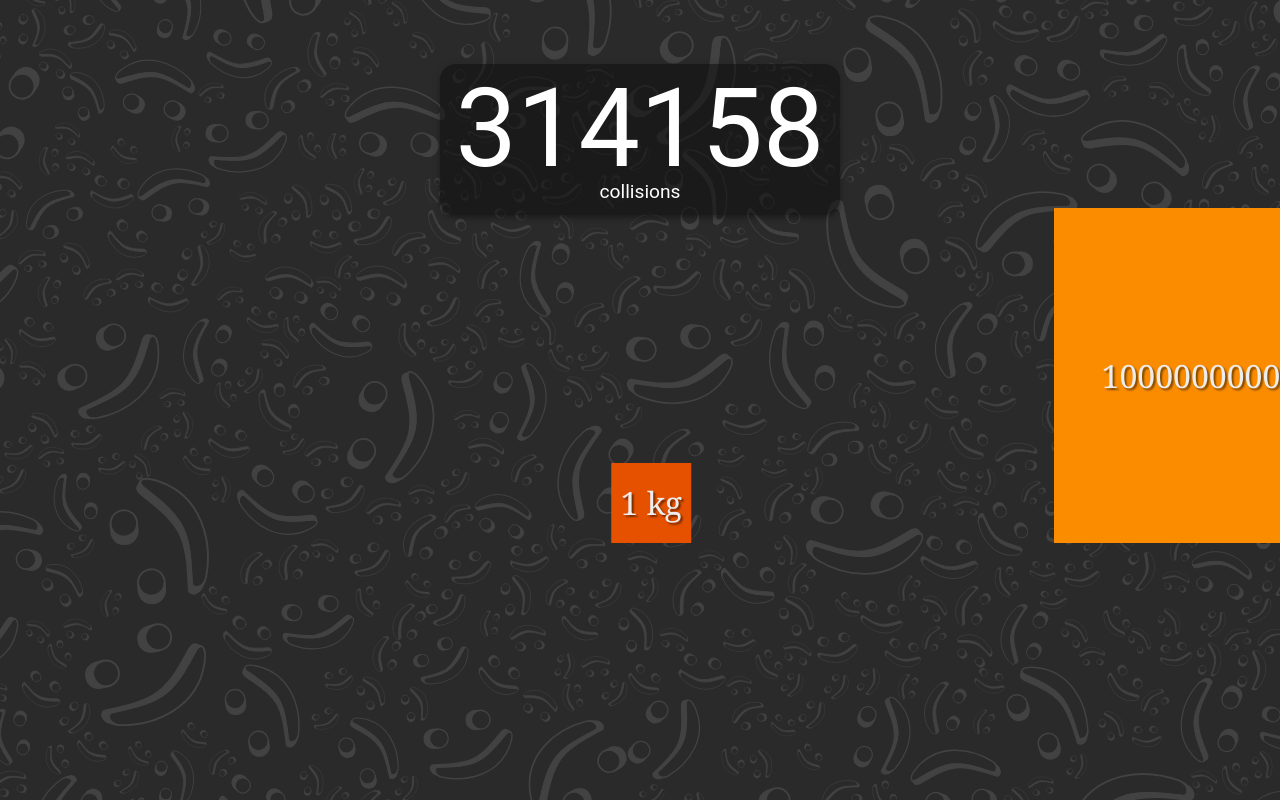
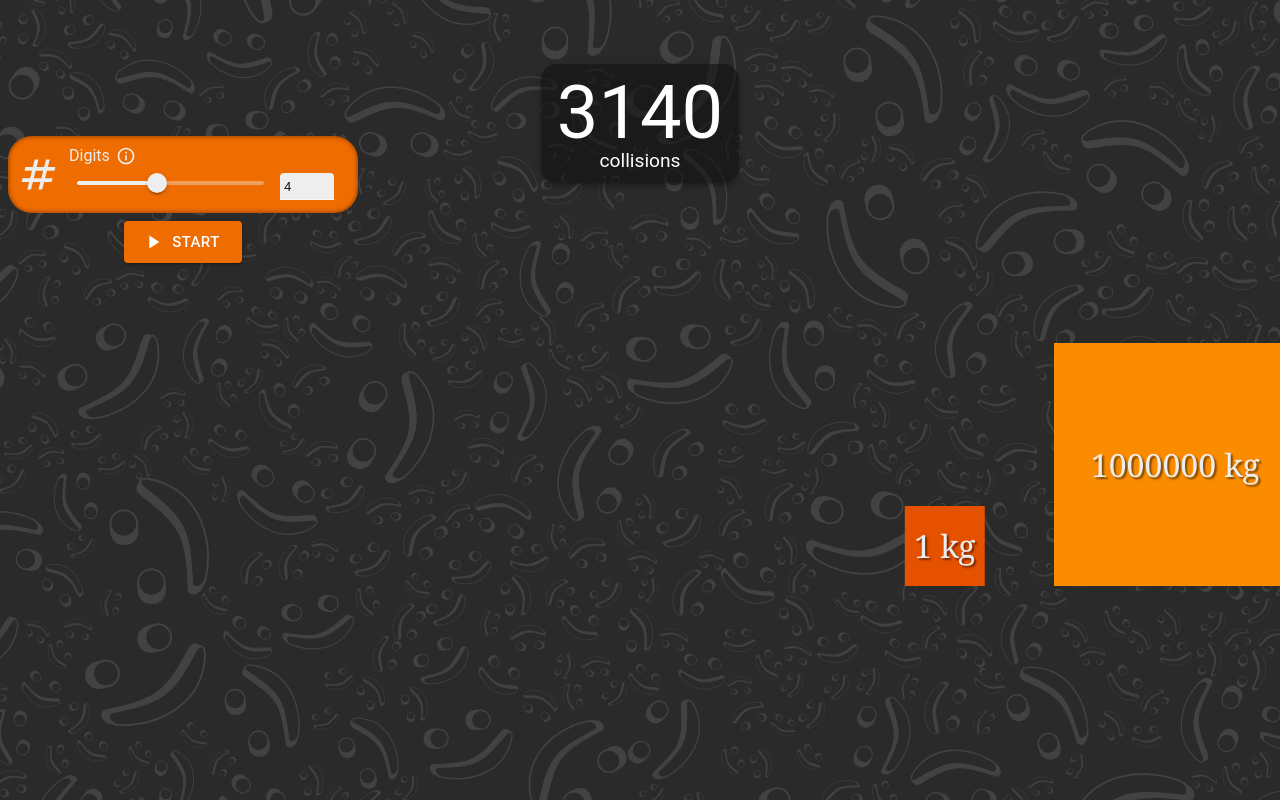
Before and after one commit to fynnbrem/homepage, a Next.js app: page /pi-collider in a window 1280 px wide. Built offline with nearby package versions, Linux system fonts and the light colour scheme.

Commit message:
The number of digits to generate can now be configured.

```diff
--- /dev/null
+++ b/app/lib/physics/movement.ts
@@ -0,0 +1,26 @@
+/**
+ * Calculate the position of an accelerated object after a given time.
+ */
+export function calculatePosition(
+    initialPos: number,
+    velocity: number,
+    acceleration: number,
+    time: number,
+) {
+    return initialPos + (velocity * time + (1 / 2) * acceleration * time ** 2)
+}
+
+/**
+ * Interpolate the position so that it moves linearly between the `starPos` and `endPos`
+ *  in the timeframe defined between `startTime` and `endTime` and the time `currentTime`.
+ */
+export function interpolatePosition(
+    startPos: number,
+    endPos: number,
+    startTime: number,
+    endTime: number,
+    currentTime: number,
+): number {
+    const relTime = (currentTime - startTime) / (endTime - startTime)
+    return startPos + (endPos - startPos) * relTime
+}
--- a/app/pi-collider/Blocks.tsx
+++ b/app/pi-collider/Blocks.tsx
@@ -29,7 +29,8 @@ export function Blocks(props: {
                 position: "relative",
                 height: Math.max(props.minorLength, props.majorLength),
                 margin: `${props.padding}px`,
-                fontFamily: "Cambria Math, Cambria, serif",
+                fontFamily: '"Cambria Math", "Cambria", serif',
+                fontVariantNumeric: "lining-nums tabular-nums",
                 fontSize: 32,
                 textShadow: "2px 2px 2px rgba(0, 0, 0, 0.5)",
             }}
--- /dev/null
+++ b/app/pi-collider/CounterBox.tsx
@@ -0,0 +1,67 @@
+import React from "react"
+import { alpha, Box, Paper } from "@mui/material"
+import { theme } from "@/app/lib/theme"
+import { GrowCounter, GrowCounterHandle } from "@/app/pi-collider/GrowCounter"
+
+/**
+ * A floating box with a counter that grows with the growth rate of its number.
+ * It has a fixed height, but will visually overflow downwards as the counter grows.
+ * It also floats on z-index 999 to render above the content it counts for.
+ *
+ * @param props.ref
+ *  A handle to increment the counter.
+ */
+export function CounterBox(props: {
+    ref: React.RefObject<GrowCounterHandle>
+    isFinal: boolean
+}) {
+    return (
+        <Box
+            sx={{
+                position: "relative",
+                height: 10,
+                display: "flex",
+                justifyContent: "center",
+                overflow: "visible",
+                padding: 8,
+                width: "100%",
+                zIndex: 999
+            }}
+        >
+            <Paper
+                sx={{
+                    background:
+                        props.isFinal ? undefined : (
+                            alpha(theme.palette.background.default, 0.6)
+                        ),
+                    borderRadius: 4,
+                    padding: 2,
+                    display: "flex",
+                    alignItems: "center",
+                    overflow: "visible",
+                    flexDirection: "column",
+                    width: "fit-content",
+                    height: "fit-content",
+                    transition: theme.transitions.create(
+                        ["box-shadow", "background-color"],
+                        {
+                            duration: theme.transitions.duration.standard,
+                            easing: theme.transitions.easing.easeInOut
+                        }
+                    )
+                }}
+                elevation={props.isFinal ? 12 : 4}
+            >
+                {/*The text boxes are slimmed down to better visually connect.
+                    The counter does this via reduced line height, the text box via the margin.*/}
+                <GrowCounter
+                    ref={props.ref}
+                    baseFontSize={props.isFinal ? 72 : 48}
+                />
+                <Box sx={{ fontSize: "larger", marginBottom: -1 }}>
+                    collisions
+                </Box>
+            </Paper>
+        </Box>
+    )
+}
--- a/app/pi-collider/GrowCounter.tsx
+++ b/app/pi-collider/GrowCounter.tsx
@@ -5,9 +5,22 @@ import { Box, Typography } from "@mui/material"
 const flowDecay = 0.9
 const noiseFloor = 0.05
 
-export function GrowCounter(props: { ref: React.Ref<(x: number) => void> }) {
+export type GrowCounterHandle = {
+    increment: (x: number) => void
+    update: (x: number) => void
+}
+
+export function GrowCounter(props: {
+    ref: React.Ref<GrowCounterHandle>
+    baseFontSize: number
+}) {
     const [flowRate, setFlowRate] = useState(0)
     const [value, setValue] = useState(0)
+
+    /**Update the counter value to `x`. Does not update the flow rate.*/
+    function update(x: number) {
+        setValue(x)
+    }
 
     /**Increment the counter value by `x`.*/
     function increment(x: number) {
@@ -16,7 +29,14 @@ export function GrowCounter(props: { ref: React.Ref<(x: number) => void> }) {
         setFlowRate((v) => v + Math.max(x, 0))
     }
 
-    useImperativeHandle(props.ref, () => increment, [])
+    useImperativeHandle(
+        props.ref,
+        () => ({
+            increment: increment,
+            update: update,
+        }),
+        [],
+    )
 
     function dropFlowRate() {
         const newFlowRate = flowRate * flowDecay
@@ -25,13 +45,17 @@ export function GrowCounter(props: { ref: React.Ref<(x: number) => void> }) {
 
     useInterval(() => dropFlowRate(), 50)
 
-    const fontScale = 1 + Math.log(flowRate + 2) / 5
+    // Scale the font according to the flow rate.
+    // As we expect exponential magnitudes of growth, we ease it logarithmically
+    // and also take it to the power of 0.8 to compensate extremely high numbers.
+    const fontScale = (1 + Math.log2(flowRate * 8 + 2) / 8) ** 0.8
 
     return (
         <Box
             sx={{
-                fontSize: 48 * fontScale,
-                lineHeight: 0.9
+                fontSize: props.baseFontSize * fontScale,
+                lineHeight: 0.9,
+                transition: "font-size 100ms ease-out",
             }}
         >
             {value}
--- a/app/pi-collider/collisions.ts
+++ b/app/pi-collider/collisions.ts
@@ -11,7 +11,7 @@ import { getCollisionVelocityDelta } from "@/app/lib/physics/collision"
  * @prop majorVel
  *  The velocity of the major block after the collision.
  * */
-type CollisionRecord = {
+export type CollisionRecord = {
     time: number
     deltaTime: number
     minorVel: number
--- a/app/pi-collider/page.tsx
+++ b/app/pi-collider/page.tsx
@@ -1,25 +1,60 @@
 "use client"
-import React, { useCallback, useEffect, useRef, useState } from "react"
-import { alpha, Box, Paper, Typography } from "@mui/material"
+import React, { useCallback, useEffect, useMemo, useRef, useState } from "react"
+import { Box, Button } from "@mui/material"
 import BurstCanvas from "@/app/pi-collider/BurstCanvas"
 import { randomInt } from "@/app/lib/math"
-import { BlockConfig, simulateCollisions } from "@/app/pi-collider/collisions"
+import {
+    BlockConfig,
+    CollisionRecord,
+    simulateCollisions,
+} from "@/app/pi-collider/collisions"
 import { BlockMover, Blocks } from "@/app/pi-collider/Blocks"
-import { GrowCounter } from "@/app/pi-collider/GrowCounter"
-import { theme } from "@/app/lib/theme"
+import {
+    calculatePosition,
+    interpolatePosition,
+} from "@/app/lib/physics/movement"
+import NumbersIcon from "@mui/icons-material/Numbers"
+import NumberConfigure from "@/app/arena/world-configure/components/NumberConfigure"
+import { PlayArrow } from "@mui/icons-material"
+import { CounterBox } from "@/app/pi-collider/CounterBox"
+import { GrowCounterHandle } from "@/app/pi-collider/GrowCounter"
 
 const timeScale = 100
 const distanceScale = 30
 
-const massRatio = 10000000000
+const sparkBurstLimit = 12
+// ↑ The limit of spark burst animations that can trigger in a single frame.
+// 12 seems to be a number that makes the animation not too dense while still
+// making high collision densities satisfying to watch.
+
+const flyOutTime = 1500
+// ↑ The time [ms] that the blocks will fly out after their final collision.
+// Sufficient to push them far beyond the viewport.
+const padding = 80
+
+type SimulationConfig = {
+    blockConfig: BlockConfig
+    /** The coordinate range that sparks can spawn on the y-axis.
+     * This is the shared area between the minor and major block, minus 10% padding
+     * as they look weird when spawning on the corners. */
+    sparkYRange: [number, number]
+    minorLength: number
+    majorLength: number
+    massRatio: number
+}
+
+/**Creates the `SimulationConfig` based on the parameters.
+ * Contains all default values and infers the rest from the `massRatio`.*/
+function getSimulationConfig(massRatio: number): SimulationConfig {
     const minorLength = 80
+    /** The visual size ratio between the blocks.
+     * We assume mass ratios growing according to `100^n` due to how it affects the generated digits.7
+     * So we normalize the size to this scale and add an exponent of `0.8` to smooth out extreme numbers.*/
     const sizeRatio = (1 + Math.log(massRatio) / Math.log(100)) ** 0.8
-// ↑ The visual size ratio between the blocks.
-// We assume mass ratios growing according to `100^n` due to how it affects the generated digits.
-// So we normalize the size to this scale and add an exponent of `0.8` to smooth out extreme numbers.
     const majorLength = minorLength * sizeRatio
 
-const blockConfig: BlockConfig = {
+    return {
+        blockConfig: {
             minor: {
                 mass: 1,
                 vel: 0,
@@ -30,96 +65,69 @@ const blockConfig: BlockConfig = {
                 vel: -1,
                 pos: 25,
             },
-}
-
-const sparkBurstLimit = 12
-// ↑ The limit of spark burst animations that can trigger in a single frame.
-// 12 seems to be a number that makes the animation not too dense while still
-// making high collision densities satisfying to watch.
-
-const flyOutTime = 60 * 1000
-// ↑ The time [ms] that the blocks will fly out after their final collision.
-// Sufficient to push them far beyond the viewport.
-
-const sparkYRange = [
+        },
+        sparkYRange: [
             majorLength - minorLength * 0.9,
             majorLength - minorLength * 0.1,
-]
-// ↑ The coordinate range that sparks can spawn on the y-axis.
-// This is the shared area between the minor and major block, minus 10% padding
-// as they look weird when spawning on the corners.
-
-function getPosition(
-    startPos: number,
-    endPos: number,
-    startTime: number,
-    endTime: number,
-    currentTime: number,
-): number {
-    const relTime = (currentTime - startTime) / (endTime - startTime)
-    return startPos + (endPos - startPos) * relTime
+        ],
+        minorLength: minorLength,
+        majorLength: majorLength,
+        massRatio: massRatio,
     }
-
-/**
- * A floating box with a counter that grows with the growth rate of its number.
- * It has a fixed height, but will visually overflow downwards as the counter grows.
- * It also floats on z-index 999 to render above the content it counts for.
- *
- * @param props.ref
- *  A handle to increment the counter.
- */
-function CounterBox(props: { ref: React.RefObject<(x: number) => void> }) {
-    return (
-        <Box
-            sx={{
-                position: "relative",
-                height: 10,
-                display: "flex",
-                justifyContent: "center",
-                overflow: "visible",
-                padding: 8,
-                width: "100%",
-                zIndex: 999,
-            }}
-        >
-            <Paper
-                sx={{
-                    background: alpha(theme.palette.background.default, 0.6),
-                    borderRadius: 4,
-                    padding: 2,
-                    display: "flex",
-                    alignItems: "center",
-                    overflow: "visible",
-                    flexDirection: "column",
-                    width: "fit-content",
-                    height: "fit-content",
-                }}
-                elevation={4}
-            >
-                {/*The text boxes are slimmed down to better visually connect.
-                    The counter does this via reduced line height, the text box via the margin.*/}
-                <GrowCounter ref={props.ref} />
-                <Box sx={{ fontSize: "larger", marginBottom: -1 }}>
-                    collisions
-                </Box>
-            </Paper>
-        </Box>
-    )
 }
 
 export default function PiCollider() {
+    const [digits, setDigits_] = useState(4)
+    /** Whether the last collision has passed, i.e. the simulation is in its final state.*/
+    const [isFinal, setIsFinal] = useState(false)
     const blockMover = useRef<BlockMover>(null!)
     const makeSparkRef = useRef<(x: number, y: number) => void>(null!)
-    const counterRef = useRef<(x: number) => void>(null!)
+    const counterRef = useRef<GrowCounterHandle>(null!)
+    const rafId = useRef<number | null>(null)
 
-    // The index the collision animation currently is at.
-    // We start at `1` as this is sets the upcoming collision, not the latest.
+    const collsRef = useRef<CollisionRecord[]>([])
+    const startTimeRef = useRef(0)
+    /** The index the collision animation currently is at.
+     * We start at `1` as this is sets the upcoming collision, not the latest. */
     const collAnimationIndex = useRef(1)
-    const padding = 80
+
+    const simConfig = useRef(getSimulationConfig(100 ** (digits - 1)))
+    const [simConfigState, setSimConfigState] = useState(simConfig.current)
+
+    /** Resets all properties related to the animation.
+     *  - Resets the counter and final state.
+     *  - Resets the animation index.
+     *  - Cancel any running animation.*/
+    function resetAnimation() {
+        collAnimationIndex.current = 1
+        counterRef.current.update(0)
+        setIsFinal(false)
+        cancelAnimation()
+    }
+
+    function startSimulation() {
+        resetAnimation()
+        // Set up the simulation.
+        const massRatioNew = 100 ** (digits - 1)
+        simConfig.current = getSimulationConfig(massRatioNew)
+        setSimConfigState(simConfig.current)
+        // Run the simulation.
+        collsRef.current = simulateCollisions(simConfig.current.blockConfig)
+        startTimeRef.current = performance.now()
+        // Initialize the animation loop.
+        rafId.current = requestAnimationFrame(animateFlyIn)
+    }
+
+    function setDigits(v: number) {
+        if (v >= 1) {
+            setDigits_(v)
+        }
+    }
 
     /**Create a spark burst for the blocks.
      * The final position is inferred entirely from the position of the minor blocks position `minorPos`.*/
     const makeSpark = useCallback((minorPos: number) => {
+        const config = simConfig.current
         // Determine the actual position of the spark.
         // Depending on whether this is a wall collision (the minor block is at position `0`)
         // or block collision, it must be shifted to appear at the corresponding side.
@@ -127,74 +135,61 @@ export default function PiCollider() {
         if (minorPos == 0) {
             sparkPos = padding
         } else {
-            sparkPos = minorPos * distanceScale + padding + minorLength
+            sparkPos = minorPos * distanceScale + padding + config.minorLength
         }
 
         makeSparkRef.current(
             sparkPos,
-            randomInt(sparkYRange[0], sparkYRange[1]) + padding,
+            randomInt(config.sparkYRange[0], config.sparkYRange[1]) + padding,
         )
     }, [])
 
-    const rafId = useRef<number | null>(null)
-    useEffect(() => {
-        const colls = simulateCollisions(blockConfig)
-
-        let startTime = performance.now()
-
-        /**Animate the blocks flying in. Transitions to `animateCollisions` when done.*/
-        function animateFlyIn(timestamp: number) {
-            const elapsedTime = timestamp - startTime
-
-            const minorPos = blockConfig.minor.pos
-            const majorPos =
-                blockConfig.major.pos +
-                (elapsedTime * blockConfig.major.vel) / timeScale
-
-            blockMover.current(minorPos, Math.max(majorPos, minorPos))
-
-            if (majorPos <= minorPos) {
-                // Once the major block touches the minor block, transition to the collision animation.
-                // Also invoke the first collision.
-                makeSpark(minorPos)
-                counterRef.current(1)
-                startTime = timestamp
-                rafId.current = requestAnimationFrame(animateCollision)
-            } else {
-                rafId.current = requestAnimationFrame(animateFlyIn)
-            }
-        }
-
-        /**Animate the blocks flying out. Assumes the last animation finished on the final position.*/
-        function animateFlyOut(timestamp: number) {
+    /**Animate the blocks flying out. Assumes the last animation finished on the final position.
+     * The blocks will gradually slow down until the come to a halt.*/
+    const animateFlyOut = useCallback((timestamp: number) => {
+        const colls = collsRef.current
         const finalColl = colls[colls.length - 1]
         const elapsedTime =
-                timestamp - startTime - finalColl.time * timeScale
+            timestamp - startTimeRef.current - finalColl.time * timeScale
 
-            const minorPos =
-                (finalColl.minorVel * elapsedTime) / timeScale +
-                finalColl.minorPos
-            const majorPos =
-                (finalColl.majorVel * elapsedTime) / timeScale +
-                finalColl.majorPos
+        // Define the acceleration so that the blocks come to a standstill exactly at the `flyOutTime`.
+        const minorAcc = -finalColl.minorVel / (flyOutTime / timeScale)
+        const majorAcc = -finalColl.majorVel / (flyOutTime / timeScale)
+
+        const minorPos = calculatePosition(
+            finalColl.minorPos,
+            finalColl.minorVel,
+            minorAcc,
+            elapsedTime / timeScale,
+        )
+        const majorPos = calculatePosition(
+            finalColl.majorPos,
+            finalColl.majorVel,
+            majorAcc,
+            elapsedTime / timeScale,
+        )
 
         blockMover.current(minorPos, majorPos)
         if (elapsedTime < flyOutTime) {
             rafId.current = requestAnimationFrame(animateFlyOut)
         }
-        }
+    }, [])
 
     /**Animate the blocks colliding. Transitions to `animateFlyOut` when done.*/
-        function animateCollision(timestamp: number) {
-            const elapsedTime = timestamp - startTime
+    const animateCollision = useCallback(
+        (timestamp: number) => {
+            const elapsedTime = timestamp - startTimeRef.current
             const initialIndex = collAnimationIndex.current
+
+            const colls = collsRef.current
 
             // Find the index matching the current timestamp.
             // For multiple collisions per frame, this will increment it until we reach a matching time.
             // For multiple frames per collision, this will do nothing until the next collision.
             while (
-                collAnimationIndex.current + 1 < colls.length &&
-                colls[collAnimationIndex.current].time * timeScale < elapsedTime
+                collAnimationIndex.current + 1 < collsRef.current.length &&
+                collsRef.current[collAnimationIndex.current].time * timeScale <
+                    elapsedTime
             ) {
                 collAnimationIndex.current += 1
             }
@@ -214,16 +209,16 @@ export default function PiCollider() {
             // Update the collision count.
             // That count is exactly at `index` and not `index + 1` because the index points at the collision that
             // will happen next in the future.
-            counterRef.current(passedColls)
+            counterRef.current.increment(passedColls)
 
-            const minorPos = getPosition(
+            const minorPos = interpolatePosition(
                 colls[lastIndex].minorPos,
                 colls[index].minorPos,
                 colls[lastIndex].time * timeScale,
                 colls[index].time * timeScale,
                 elapsedTime,
             )
-            const majorPos = getPosition(
+            const majorPos = interpolatePosition(
                 colls[lastIndex].majorPos,
                 colls[index].majorPos,
                 colls[lastIndex].time * timeScale,
@@ -240,31 +235,112 @@ export default function PiCollider() {
                 // Once we are at the last index and the time has reached the point of that last collision,
                 // we must invoke that last collision here.
                 makeSpark(colls[index].minorPos)
-                counterRef.current(1)
+                counterRef.current.increment(1)
+                setIsFinal(true)
                 // Transition to fly-out.
                 rafId.current = requestAnimationFrame(animateFlyOut)
             } else {
                 rafId.current = requestAnimationFrame(animateCollision)
             }
+        },
+        [makeSpark, animateFlyOut],
+    )
+
+    /**Animate the blocks flying in. Transitions to `animateCollisions` when done.*/
+    const animateFlyIn = useCallback(
+        (timestamp: number) => {
+            const config = simConfig.current.blockConfig
+            const elapsedTime = timestamp - startTimeRef.current
+
+            const minorPos = config.minor.pos
+            const majorPos =
+                config.major.pos + (elapsedTime * config.major.vel) / timeScale
+
+            blockMover.current(minorPos, Math.max(majorPos, minorPos))
+
+            if (majorPos <= minorPos) {
+                // Once the major block touches the minor block, transition to the collision animation.
+                // Also invoke the first collision.
+                makeSpark(minorPos)
+                counterRef.current.increment(1)
+                startTimeRef.current = timestamp
+                rafId.current = requestAnimationFrame(animateCollision)
+            } else {
+                rafId.current = requestAnimationFrame(animateFlyIn)
+            }
+        },
+        [makeSpark, animateCollision],
+    )
+
+    /** Null-safe canceling of the current RAF. */
+    function cancelAnimation() {
+        if (rafId.current !== null) {
+            cancelAnimationFrame(rafId.current)
+        }
     }
 
-        rafId.current = requestAnimationFrame(animateFlyIn)
-
+    useEffect(() => {
+        startSimulation()
         return () => {
-            rafId.current && cancelAnimationFrame(rafId.current)
+            cancelAnimation()
         }
     }, [])
 
     return (
         <>
-            <CounterBox ref={counterRef} />
+            <CounterBox
+                ref={counterRef}
+                isFinal={isFinal}
+            />
+            <Box>
+                <Box
+                    sx={{
+                        display: "flex",
+                        alignItems: "center",
+                        flexDirection: "column",
+                        width: "fit-content",
+                    }}
+                >
+                    <NumberConfigure
+                        title="Digits"
+                        variant={"slider"}
+                        min={1}
+                        max={8}
+                        icon={<NumbersIcon sx={{ fontSize: 45 }} />}
+                        tooltip={
+                            <>
+                                The number of digits of π to calculate. Each
+                                additional digit increases the weight of the
+                                larger block by a factor of 100 to give the
+                                desired result.
+                                <br />
+                                <br />
+                                Be aware that every extra digit equals an
+                                increase by the factor 10 to collision count,
+                                resulting in heavy computation load for high
+                                numbers.
+                            </>
+                        }
+                        sliderValue={digits}
+                        onSliderChange={setDigits}
+                        precision={0}
+                    />
+                    <Button
+                        variant={"contained"}
+                        startIcon={<PlayArrow />}
+                        size={"large"}
+                        onClick={startSimulation}
+                    >
+                        Start
+                    </Button>
+                </Box>
                 <Box sx={{ position: "relative" }}>
                     {/*Make the burst canvas overlay the boxes.*/}
                     <BurstCanvas
                         ref={makeSparkRef}
                         style={{
                             width: "100%",
-                        height: majorLength + 2 * padding,
+                            height: simConfig.current.majorLength + 2 * padding,
                             position: "absolute",
                             zIndex: 999,
                             top: -padding,
@@ -273,12 +349,13 @@ export default function PiCollider() {
                     <Blocks
                         padding={padding}
                         blockMover={blockMover}
-                    minorLength={minorLength}
-                    majorLength={majorLength}
+                        minorLength={simConfigState.minorLength}
+                        majorLength={simConfigState.majorLength}
                         minorMass={1}
-                    majorMass={massRatio}
+                        majorMass={simConfigState.massRatio}
                         distanceScale={distanceScale}
                     />
+                </Box>
             </Box>
         </>
     )
```
Also changed, not shown: eslint.config.mjs (+1 -6 lines), 1 other file (tests, documents, lock files or other folders). Lines whose indentation alone changed are shown as unchanged.
